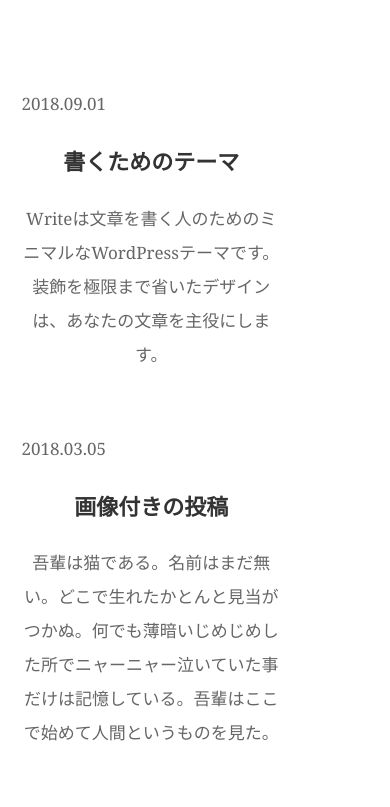
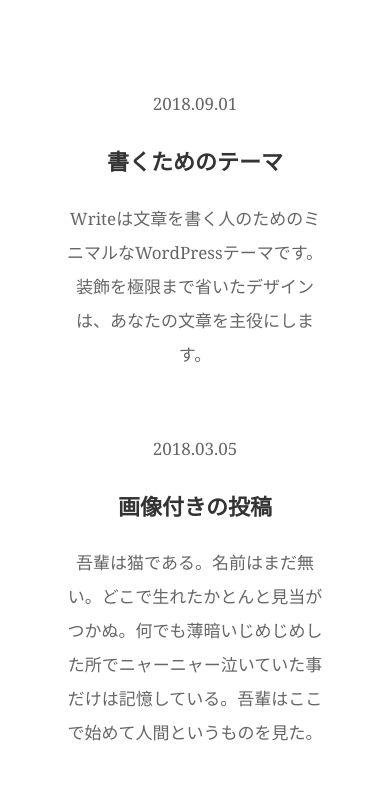
Before and after one commit to ram8500/WriteReproduction, a plain HTML site: page index.html in a window 390 px wide. Shown: the part 755-1562 px from the top of the page. Drawn offline with Linux system fonts and the light colour scheme.

Commit message:
Update style.css

```diff
--- a/style.css
+++ b/style.css
@@ -191,6 +191,12 @@ body {
 .content {
   display: block;
 }
+.time {
+  margin: 0 auto;
+}
+.thema {
+  margin: 0 auto;
+}
 .footer-content {
   display: block;
   margin: 0 auto;
@@ -238,5 +244,7 @@ width: 100%;
 }
 /* ここからタブレット対応 */
 @media screen and (min-width:768px) and (max-width:1024px) {
-
+.self {
+  width: 25%;
 }
+}
```
